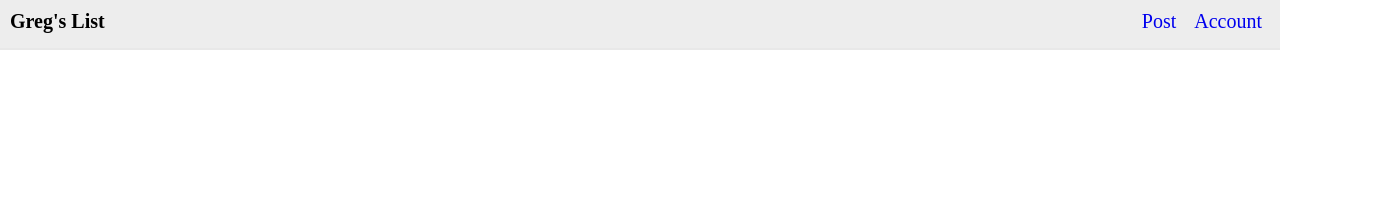
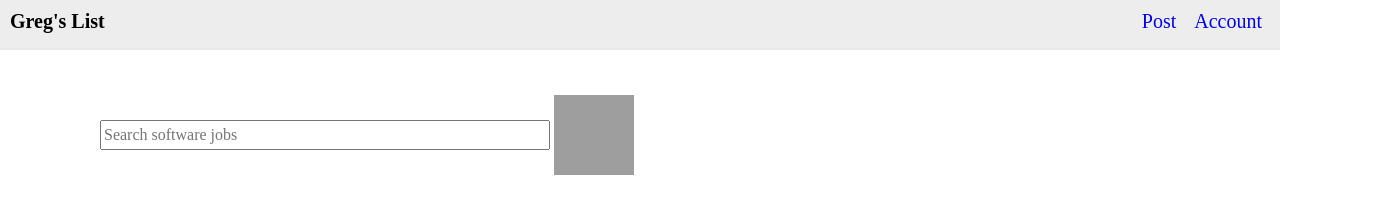
Before and after one commit to kad4446/Gregs_list, a plain HTML site: page index.html in a window 1280 px wide. Shown: the whole page, 1380 px wide, since content can reach past the window. Drawn offline with nearby package versions, Linux system fonts and the light colour scheme; grey boxes are pictures that could not be loaded.

Commit message:
Search bar added with button image wrong size

```diff
--- a/index.html
+++ b/index.html
@@ -21,5 +21,10 @@
 			<a class="menu-item" href="#">Account</a>
 		</nav>
 	</header>
+
+	<form id="searchbox">
+		<input id="search" type="text" placeholder="Search software jobs">
+		<input id="search-button" type="button" value="">
+	</form>
 </body>
 </html>
--- a/main.css
+++ b/main.css
@@ -33,3 +33,24 @@ a {
 	padding-top: 5px;
 	padding-left: 5px;
 }
+
+#searchbox {
+	position: relative;
+	top: 45px;
+	left: 100px;
+}
+
+#search {
+	height: 30px;
+	width: 450px;
+}
+
+#search-button {
+	background: url(https://tf-curricula-prod.s3.amazonaws.com/curricula/s1lUoigoX28V3JL7MWMR/FEWD-001/v5/assets2/1.5.6_challenge_design_to_code/magnifying-glass.png);
+	background-repeat: no-repeat;
+	border: 0;
+	height: 80px;
+	width: 80px;
+
+
+}
```
Also changed, not shown: images/magnifying-glass.png (added).
